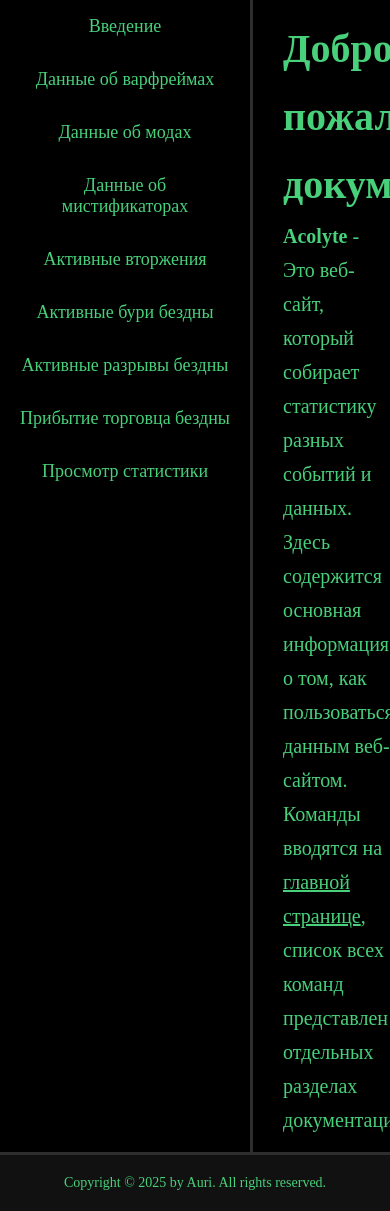
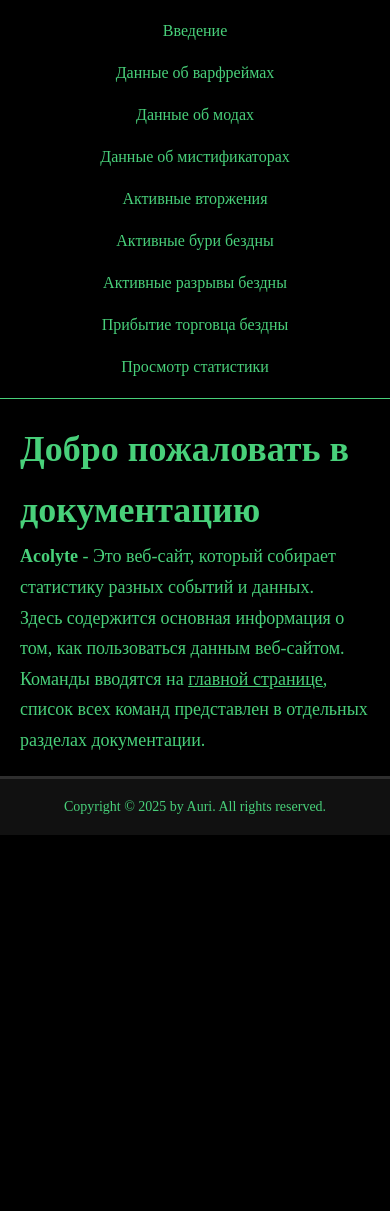
Before and after one commit to britanov-d/acolyte, a Flask app: page /documentation in a window 390 px wide. Shown: the part 175-1386 px from the top of the page. After the commit the page ends 1010 px from the top, so only its background shows below. Run offline with Flask 3, Linux system fonts and the light colour scheme; some web fonts are replaced.

Commit message:
doc_style Добавлена мобильная версия

```diff
--- a/static/css/doc_style.css
+++ b/static/css/doc_style.css
@@ -53,3 +53,32 @@
 .tab-btn:hover {
   background: rgb(44, 44, 44);
 }
+
+@media (max-width: 768px) {
+  main {
+    grid-template-columns: 1fr;
+    grid-template-rows: auto 1fr;
+  }
+
+  .tabs {
+    position: static;
+    align-self: stretch;
+    overflow-x: auto;
+    white-space: nowrap;
+    padding: 10px 0;
+    border-bottom: 1px solid #48d07a;
+  }
+
+  .tab-btn {
+    display: inline-block;
+    padding: 12px 16px;
+    font-size: 16px;
+    min-width: max-content;
+  }
+
+  .content {
+    padding: 20px;
+    border: none;
+    font-size: 18px;
+  }
+}
```
